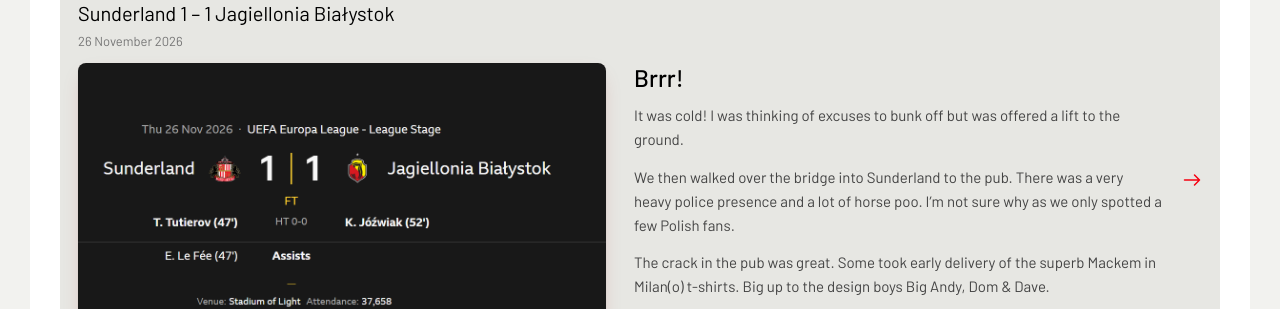
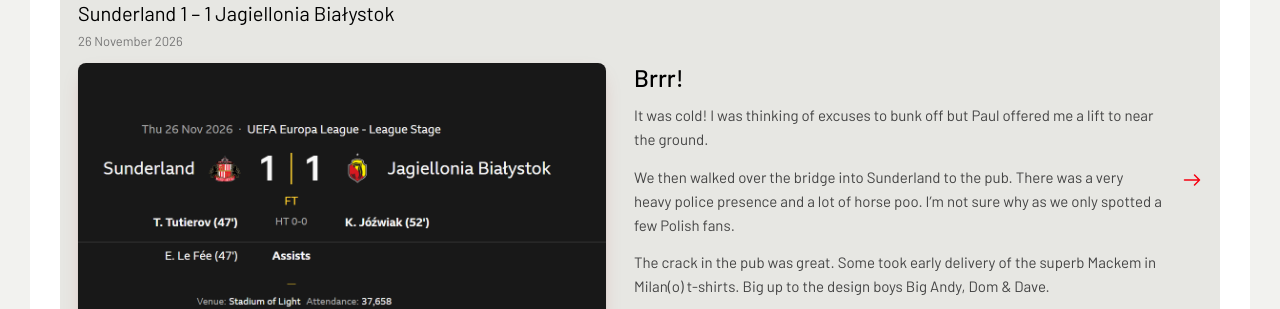
Before and after one commit to s41nty-ui/Saintly-ponderings, a Jekyll site: the page built from index.html, in a window 1280 px wide and 900 px high, scrolled down 801 px. Shown: the part 154-463 px from the top of the window. Built offline with Jekyll 4.4.1, drawn with Linux system fonts in a browser that asks for light colours; nearby versions of some CDN libraries.

Commit message:
Update _match-reports/jagiellonia.md (via Pages CMS)

```diff
--- a/_match-reports/jagiellonia.md
+++ b/_match-reports/jagiellonia.md
@@ -11,7 +11,7 @@ heading: Brrr!
 image_position: 50% 50%
 image_background: "#181818"
 ---
-It was cold! I was thinking of excuses to bunk off but was offered a lift to the ground.
+It was cold! I was thinking of excuses to bunk off but Paul offered me a lift to near the ground.
 
 We then walked over the bridge into Sunderland to the pub. There was a very heavy police presence and a lot of horse poo. I’m not sure why as we only spotted a few Polish fans.
 
```
